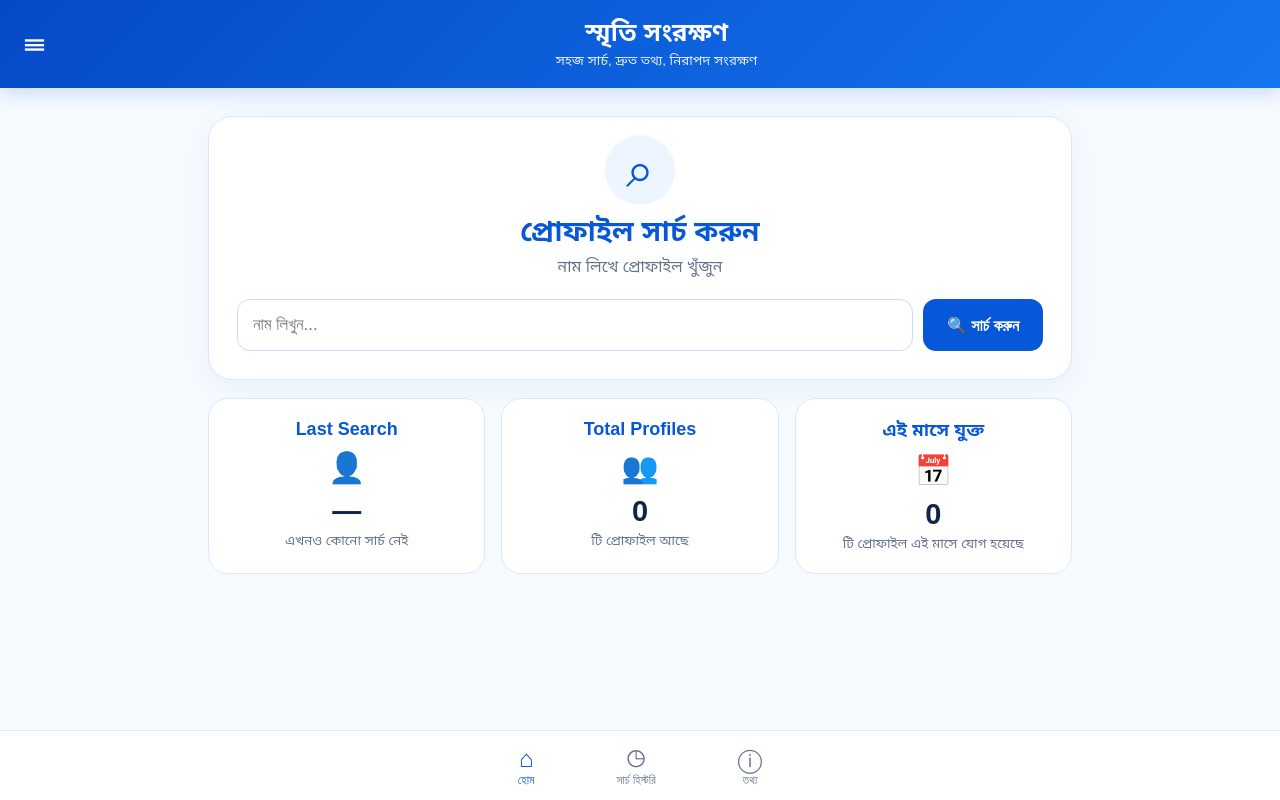
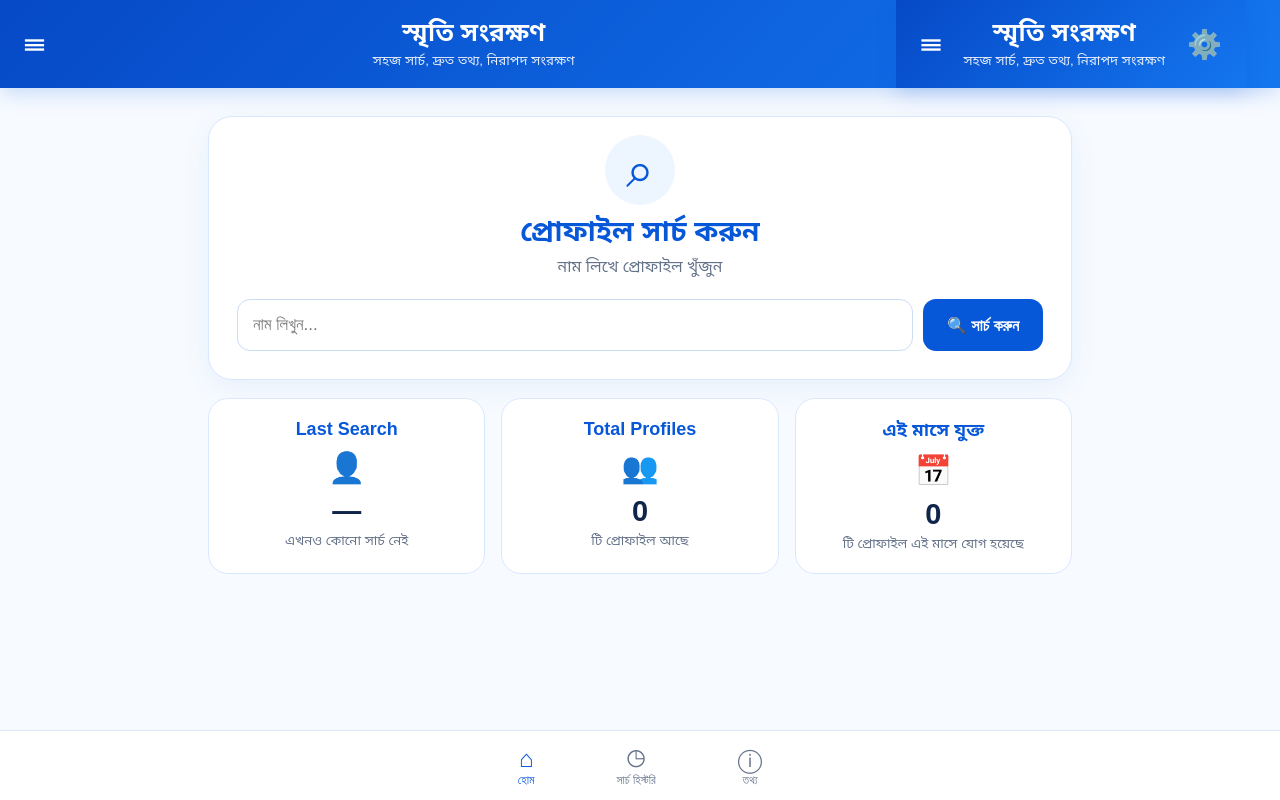
Before and after one commit to abirkhan3108/Sritir-sondhan, a website: page index.html in a window 1280 px wide. Drawn offline with nearby package versions, Linux system fonts and the light colour scheme; no server answers.

Commit message:
Update index.html

```diff
--- a/index.html
+++ b/index.html
@@ -18,6 +18,16 @@
       <small>সহজ সার্চ, দ্রুত তথ্য, নিরাপদ সংরক্ষণ</small>
     </div>
 
+    <header class="topbar">
+  <button class="icon-btn" id="menuBtn">☰</button>
+
+  <div>
+    <h1>স্মৃতি সংরক্ষণ</h1>
+    <small>সহজ সার্চ, দ্রুত তথ্য, নিরাপদ সংরক্ষণ</small>
+  </div>
+
+  <button id="adminBtn" class="icon-btn" type="button" onclick="location.href='admin.html'">⚙️</button>
+    </header>
     <span></span>
   </header>
 
```
